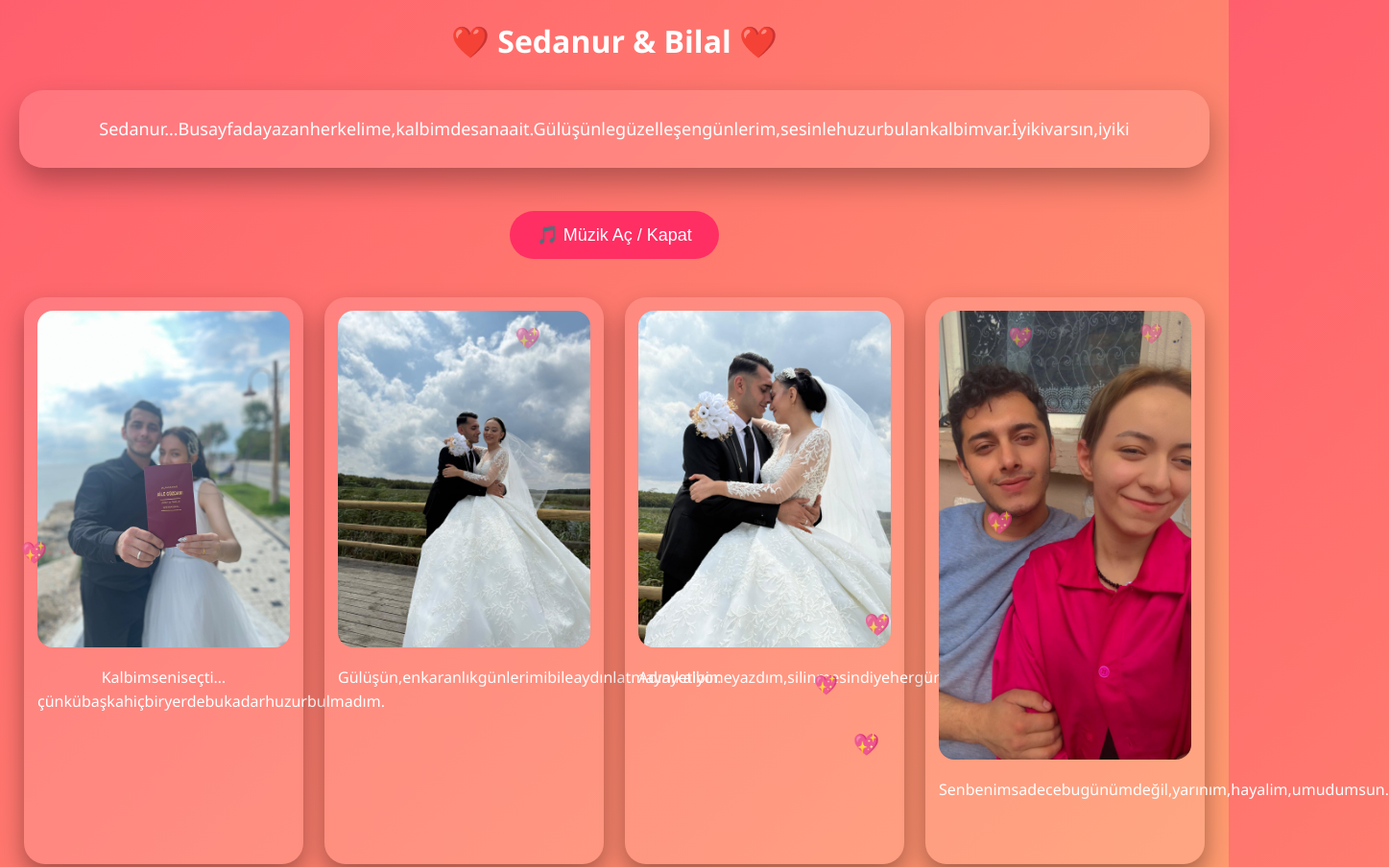
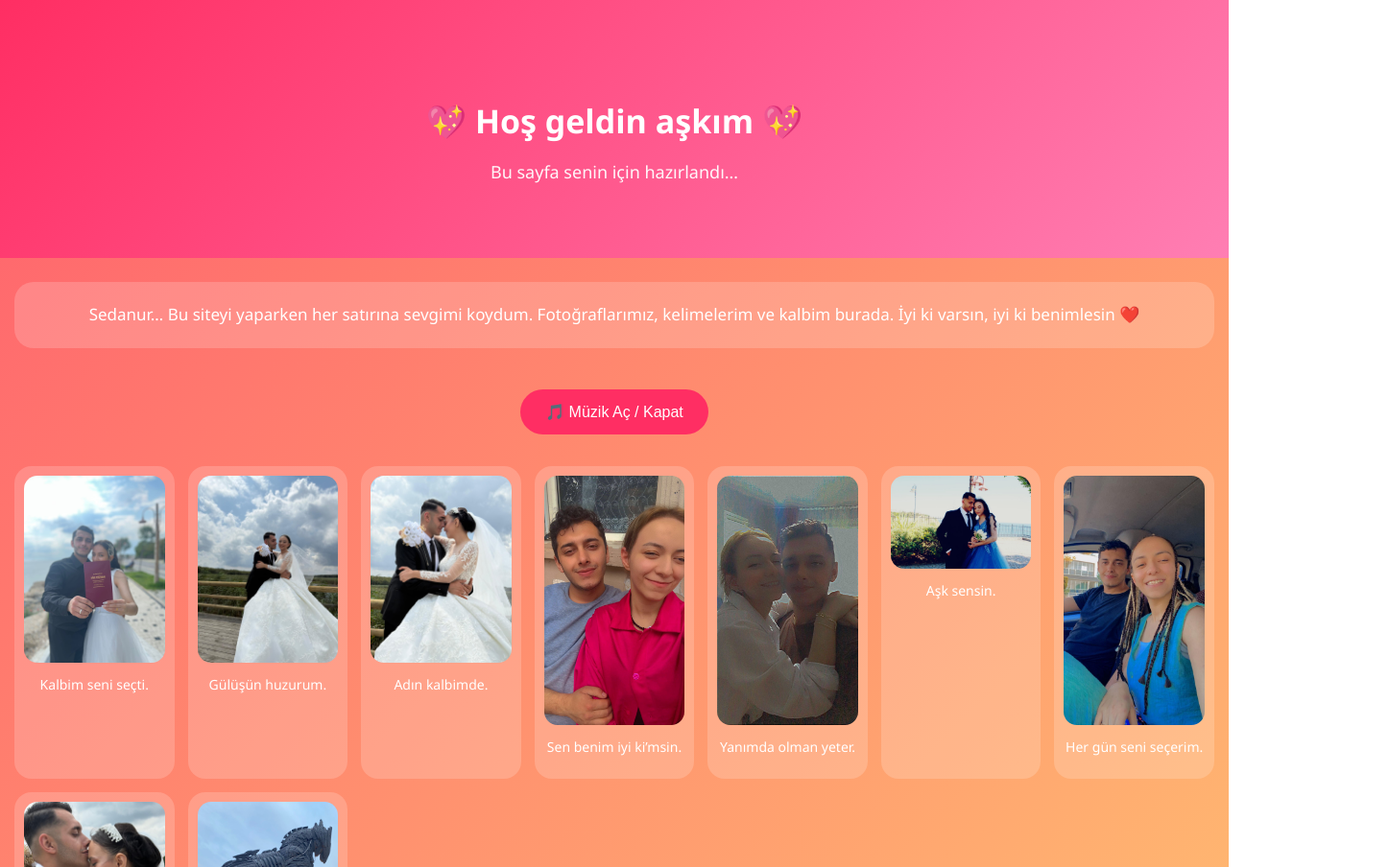
Before and after one commit to enes123463/sedanur, a plain HTML site: page index.html in a window 1280 px wide. Shown: the top 904 px of the page at 96% size, 1447 px wide, since content can reach past the window. Drawn offline with Linux system fonts and the light colour scheme.

Commit message:
Refactor HTML structure and styles for clarity

```diff
--- a/index.html
+++ b/index.html
@@ -12,113 +12,89 @@ body{
     background:linear-gradient(135deg,#ff5f6d,#ffc371);
     color:white;
     text-align:center;
-    overflow-x:hidden;
 }
 
-/* 💕 KALP PARÇACIKLARI */
-.heart{
-    position:fixed;
-    bottom:-20px;
-    color:#ffb6c1;
-    font-size:18px;
-    animation:floatHeart linear forwards;
-    pointer-events:none;
+/* GİRİŞ */
+#intro{
+    padding:80px 20px 60px;
+    background:linear-gradient(135deg,#ff2e63,#ff7eb3);
+    animation:introFade 1.5s ease;
 }
-@keyframes floatHeart{
-    from{opacity:1; transform:translateY(0);}
-    to{opacity:0; transform:translateY(-120vh);}
+@keyframes introFade{
+    from{opacity:0; transform:translateY(-20px);}
+    to{opacity:1; transform:translateY(0);}
 }
 
-/* AÇILIŞ */
-#intro{
-    position:fixed;
-    inset:0;
-    background:linear-gradient(135deg,#ff2e63,#ff7eb3);
-    display:flex;
-    align-items:center;
-    justify-content:center;
-    z-index:9999;
-    animation:introFade 3s forwards;
+#intro h1{
+    font-size:34px;
+    margin-bottom:10px;
 }
-@keyframes introFade{
-    0%,85%{opacity:1;}
-    100%{opacity:0;visibility:hidden;}
-}
-
-/* TYPEWRITER */
-#typeText{
-    font-size:40px;
-    white-space:nowrap;
-    overflow:hidden;
-    border-right:3px solid #fff;
+#intro p{
+    font-size:18px;
+    opacity:.95;
 }
 
 /* AŞK MEKTUBU */
 .love-letter{
-    margin:30px 20px;
-    padding:25px;
-    border-radius:25px;
-    background:#ffffff20;
-    backdrop-filter:blur(6px);
-    box-shadow:0 15px 30px rgba(0,0,0,.3);
-    font-size:18px;
+    margin:25px 15px;
+    padding:20px;
+    border-radius:20px;
+    background:rgba(255,255,255,.18);
+    font-size:17px;
     line-height:1.7;
 }
 
 /* GALERİ */
 .gallery{
     display:grid;
-    grid-template-columns:repeat(auto-fit,minmax(260px,1fr));
-    gap:22px;
-    padding:25px;
+    grid-template-columns:repeat(auto-fit,minmax(160px,1fr));
+    gap:14px;
+    padding:15px;
 }
 
 .card{
-    background:#ffffff1f;
-    border-radius:22px;
-    padding:14px;
-    box-shadow:0 12px 25px rgba(0,0,0,.35);
+    background:rgba(255,255,255,.18);
+    border-radius:18px;
+    padding:10px;
+    opacity:0;
+    transform:translateY(20px);
+    transition:.6s ease;
 }
-
+.card.show{
+    opacity:1;
+    transform:translateY(0);
+}
 .card img{
     width:100%;
-    border-radius:16px;
+    border-radius:14px;
 }
-
 .card p{
-    margin-top:14px;
-    font-size:16px;
-    line-height:1.6;
-    min-height:60px;
+    font-size:14px;
+    margin-top:8px;
 }
 
 /* BUTON */
 button{
-    margin:15px;
-    padding:14px 28px;
-    font-size:18px;
+    margin:18px;
+    padding:14px 26px;
+    font-size:16px;
     border:none;
-    border-radius:30px;
+    border-radius:28px;
     background:#ff2e63;
     color:white;
-    cursor:pointer;
 }
 
-/* SON MESAJ */
-.final-text{
-    margin:40px 20px;
-    padding:25px;
-    border-radius:25px;
-    background:#ffffff1f;
-    font-size:19px;
-    line-height:1.7;
+/* MESAJ */
+#message{
+    display:none;
+    font-size:22px;
+    margin:20px;
 }
 
-/* İMZA */
+/* SON */
 .footer{
-    margin-top:50px;
-    padding:25px;
-    font-size:14px;
+    margin:30px 10px;
+    font-size:13px;
     opacity:.85;
 }
 .footer span{
@@ -130,15 +106,14 @@ button{
 <body>
 
 <div id="intro">
-    <h1 id="typeText"></h1>
+    <h1>💖 Hoş geldin aşkım 💖</h1>
+    <p>Bu sayfa senin için hazırlandı…</p>
 </div>
 
-<h1>❤️ Sedanur & Bilal ❤️</h1>
-
-<div class="love-letter type-on-scroll">
+<div class="love-letter">
 Sedanur…
-Bu sayfada yazan her kelime, kalbimde sana ait.
-Gülüşünle güzelleşen günlerim, sesinle huzur bulan kalbim var.
+Bu siteyi yaparken her satırına sevgimi koydum.
+Fotoğraflarımız, kelimelerim ve kalbim burada.
 İyi ki varsın, iyi ki benimlesin ❤️
 </div>
 
@@ -149,124 +124,45 @@ Gülüşünle güzelleşen günlerim, sesinle huzur bulan kalbim var.
 <button onclick="toggleMusic()">🎵 Müzik Aç / Kapat</button>
 
 <div class="gallery">
-
-<div class="card">
-<img src="img1.jpg">
-<p class="type-on-scroll">Kalbim seni seçti… çünkü başka hiçbir yerde bu kadar huzur bulmadım.</p>
-</div>
-
-<div class="card">
-<img src="img2.jpg">
-<p class="type-on-scroll">Gülüşün, en karanlık günlerimi bile aydınlatmaya yetiyor.</p>
-</div>
-
-<div class="card">
-<img src="img3.jpg">
-<p class="type-on-scroll">Adını kalbime yazdım, silinmesin diye her gün yeniden sevdim.</p>
-</div>
-
-<div class="card">
-<img src="img4.jpg">
-<p class="type-on-scroll">Sen benim sadece bugünüm değil, yarınım, hayalim, umudumsun.</p>
-</div>
-
-<div class="card">
-<img src="img5.jpg">
-<p class="type-on-scroll">Yanımda olman yeter… gerisi zaten kendiliğinden güzel.</p>
-</div>
-
-<div class="card">
-<img src="img6.jpg">
-<p class="type-on-scroll">Aşk sensin… başka bir tarifi yok.</p>
-</div>
-
-<div class="card">
-<img src="img7.jpg">
-<p class="type-on-scroll">Her sabah yeniden seni seçecek kadar çok seviyorum.</p>
-</div>
-
-<div class="card">
-<img src="img8.jpg">
-<p class="type-on-scroll">Kalbimin attığı her yerde sen varsın.</p>
-</div>
-
-<div class="card">
-<img src="img9.jpg">
-<p class="type-on-scroll">Bir ömür sen… başka bir dileğim yok.</p>
-</div>
-
-</div>
-
-<div class="final-text type-on-scroll">
-Bu site burada bitiyor olabilir…
-Ama sana olan sevgim, her gün biraz daha büyüyerek devam ediyor.
-İyi ki varsın ❤️
+    <div class="card"><img src="img1.jpg"><p>Kalbim seni seçti.</p></div>
+    <div class="card"><img src="img2.jpg"><p>Gülüşün huzurum.</p></div>
+    <div class="card"><img src="img3.jpg"><p>Adın kalbimde.</p></div>
+    <div class="card"><img src="img4.jpg"><p>Sen benim iyi ki’msin.</p></div>
+    <div class="card"><img src="img5.jpg"><p>Yanımda olman yeter.</p></div>
+    <div class="card"><img src="img6.jpg"><p>Aşk sensin.</p></div>
+    <div class="card"><img src="img7.jpg"><p>Her gün seni seçerim.</p></div>
+    <div class="card"><img src="img8.jpg"><p>Kalbim sende.</p></div>
+    <div class="card"><img src="img9.jpg"><p>Bir ömür sen.</p></div>
 </div>
 
 <button onclick="showLove()">💖 Beni seviyorsan buraya tıkla 💖</button>
 
-<div id="message" style="display:none;font-size:26px;">
-Seni çok seviyorum ❤️
-</div>
+<div id="message">Seni çok seviyorum ❤️</div>
 
 <div class="footer">
 <span>Abdurrahman Demir</span> tarafından sevgiyle yapıldı 💖
 </div>
 
 <script>
-/* TYPEWRITER AÇILIŞ */
-const introText="💖 Hoş geldin aşkım 💖";
-let it=0;
-function typeIntro(){
-    if(it<introText.length){
-        document.getElementById("typeText").innerHTML+=introText.charAt(it);
-        it++;
-        setTimeout(typeIntro,90);
-    }
-}
-typeIntro();
-
-/* KALP PARÇACIKLARI */
-setInterval(()=>{
-    const h=document.createElement("div");
-    h.className="heart";
-    h.innerHTML="💖";
-    h.style.left=Math.random()*100+"vw";
-    h.style.fontSize=(14+Math.random()*10)+"px";
-    h.style.animationDuration=(6+Math.random()*4)+"s";
-    document.body.appendChild(h);
-    setTimeout(()=>h.remove(),10000);
-},600);
-
 /* MÜZİK */
 const music=document.getElementById("music");
 function toggleMusic(){
     music.paused ? music.play() : music.pause();
 }
 
-/* SCROLL TYPEWRITER */
-const elements=document.querySelectorAll(".type-on-scroll");
-const obs=new IntersectionObserver(entries=>{
-    entries.forEach(e=>{
-        if(e.isIntersecting && !e.target.dataset.done){
-            e.target.dataset.done=true;
-            const text=e.target.innerText;
-            e.target.innerText="";
-            let i=0;
-            const interval=setInterval(()=>{
-                e.target.innerText+=text.charAt(i);
-                i++;
-                if(i>=text.length) clearInterval(interval);
-            },35);
-        }
-    });
-},{threshold:.4});
-elements.forEach(el=>obs.observe(el));
-
-/* BUTON */
+/* MESAJ */
 function showLove(){
     document.getElementById("message").style.display="block";
 }
+
+/* HAFİF FADE-IN */
+const cards=document.querySelectorAll(".card");
+const obs=new IntersectionObserver(entries=>{
+    entries.forEach(e=>{
+        if(e.isIntersecting) e.target.classList.add("show");
+    });
+},{threshold:.2});
+cards.forEach(c=>obs.observe(c));
 </script>
 
 </body>
```
